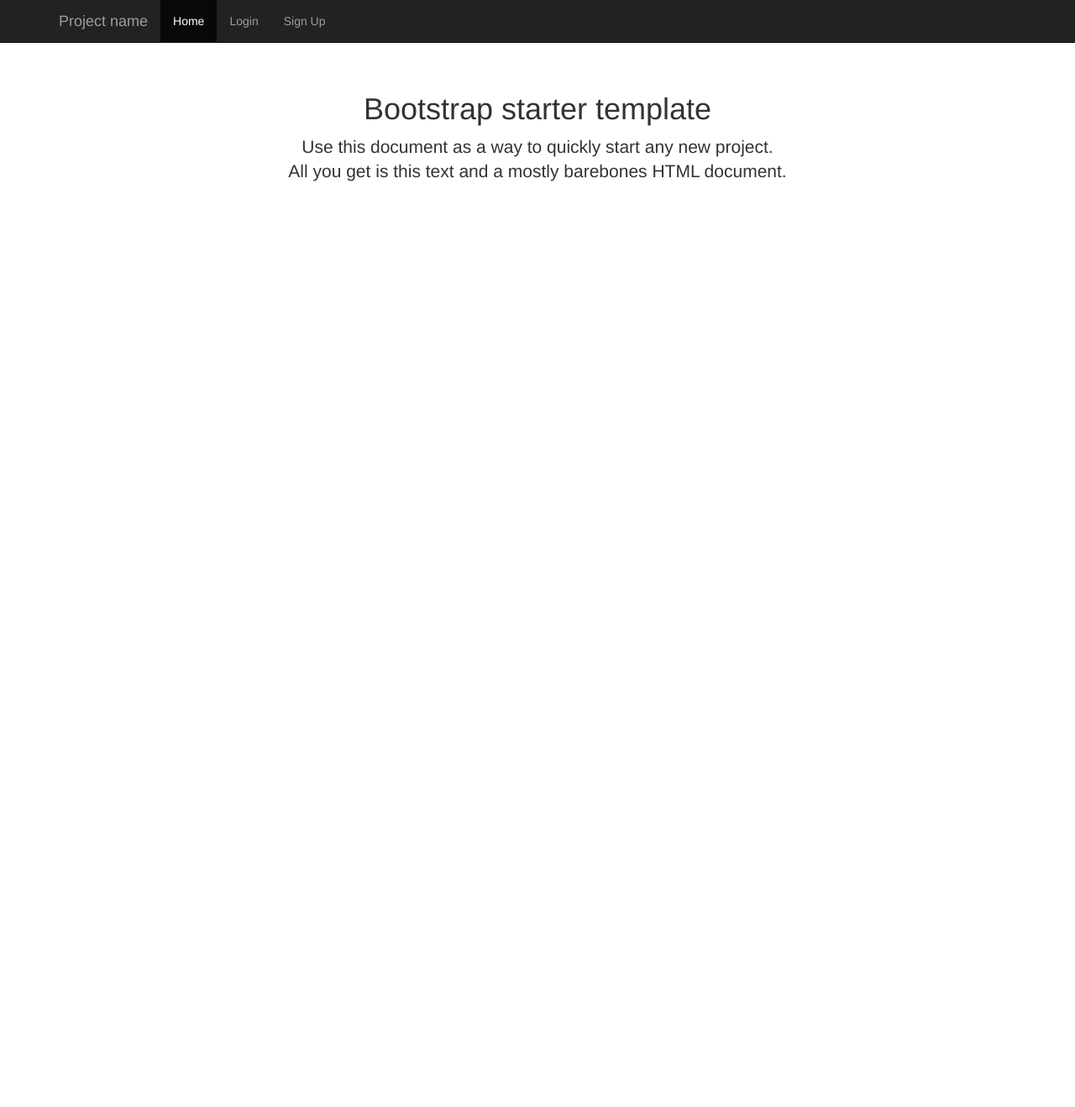
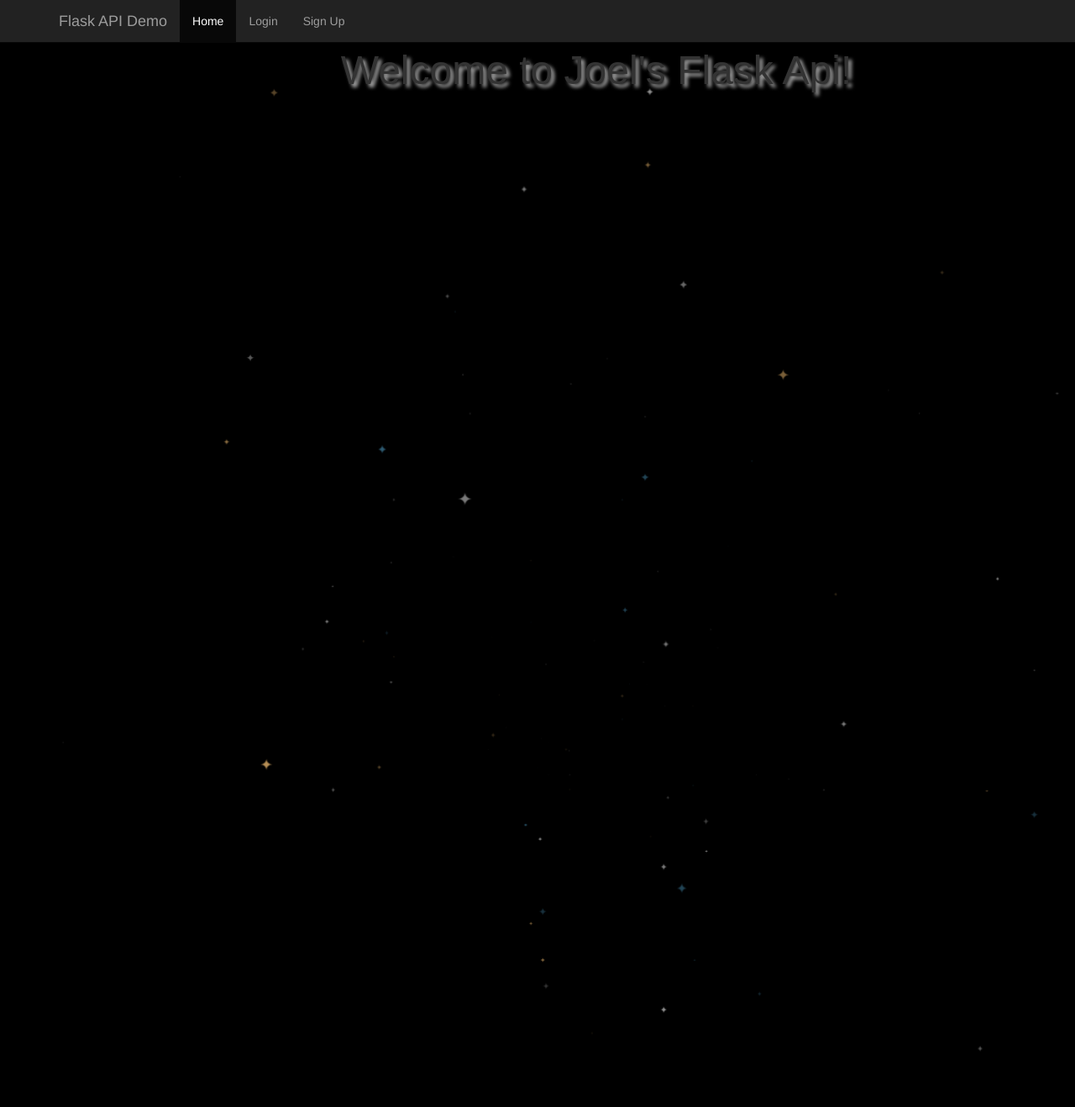
Before and after one commit to CU-Joel/joels-flask-api, a Flask app: template templates/index.html in a window 1280 px wide. Shown: the whole page at 84% size. Run offline with Flask 2, Linux system fonts and the light colour scheme; the template is opened without the code that fills it, so the values that code supplies are empty; parts of the project's set-up code (start-up, migrations or seed data) failed here and were passed over; some libraries are stand-ins or nearby versions; some web fonts are replaced.

Commit message:
Adding star background

```diff
--- a/application.py
+++ b/application.py
@@ -116,7 +116,7 @@ def token_required(f):
 
 @application.route("/")
 def index():
-    return "Hello"
+    return render_template("index.html")
 
 
 @application.route("/login", methods=["GET", "POST"])
--- a/templates/index.html
+++ b/templates/index.html
@@ -1,7 +1,7 @@
 {% extends "bootstrap/base.html" %}
 
 {% block title %}
-Demo App
+Flask API Demo
 {% endblock %}
 
 {% block styles %}
@@ -10,16 +10,130 @@ Demo App
 {% endblock %}
 
 {% block content %}
+<style>
+  html,
+  body {
+    background: #000000;
+    position: absolute;
+    width: 100%;
+    height: 100%;
+    overflow: hidden;
+  }
+
+
+  #layers {
+    width: 100%;
+    height: 100%;
+    position: absolute;
+    overflow: hidden;
+  }
+
+  .layer {
+    width: 100%;
+    height: 100%;
+    position: absolute;
+    opacity: 0;
+    -webkit-animation-name: zoom;
+    animation-name: zoom;
+    -webkit-animation-duration: 5s;
+    animation-duration: 5s;
+    -webkit-animation-timing-function: linear;
+    animation-timing-function: linear;
+    -webkit-animation-iteration-count: infinite;
+    animation-iteration-count: infinite;
+  }
+
+  .layer.layer-2 {
+    -webkit-animation-delay: 1s;
+    animation-delay: 1s;
+  }
+
+  .layer.layer-3 {
+    -webkit-animation-delay: 2s;
+    animation-delay: 2s;
+  }
+
+  .layer.layer-4 {
+    -webkit-animation-delay: 3s;
+    animation-delay: 3s;
+  }
+
+  .layer.layer-5 {
+    -webkit-animation-delay: 4s;
+    animation-delay: 4s;
+  }
+
+  .star {
+    width: 11px;
+    height: 11px;
+    display: inline-block;
+    position: absolute;
+    fill: #ffffff;
+  }
+
+  .star:nth-child(3n+3) {
+    fill: #FEC777;
+  }
+
+  .star:nth-child(5n+5) {
+    fill: #498FB3;
+  }
+
+  #starwars {
+    font-family: 'Star Jedi', arial;
+    font-size: 48px;
+    text-shadow: 4px 4px 4px #aaa;
+    text-align: center;
+  }
+
+  @-webkit-keyframes zoom {
+    0% {
+      -webkit-transform: scale(0.1);
+      transform: scale(0.1);
+      opacity: 0;
+    }
+
+    90% {
+      opacity: 1;
+    }
+
+    100% {
+      -webkit-transform: scale(2);
+      transform: scale(2);
+      opacity: 0;
+    }
+  }
+
+  @keyframes zoom {
+    0% {
+      -webkit-transform: scale(0.1);
+      transform: scale(0.1);
+      opacity: 0;
+    }
+
+    90% {
+      opacity: 1;
+    }
+
+    100% {
+      -webkit-transform: scale(2);
+      transform: scale(2);
+      opacity: 0;
+    }
+  }
+</style>
+
 <nav class="navbar navbar-inverse navbar-fixed-top">
   <div class="container">
     <div class="navbar-header">
-          <button type="button" class="navbar-toggle collapsed" data-toggle="collapse" data-target="#navbar" aria-expanded="false" aria-controls="navbar">
+      <button type="button" class="navbar-toggle collapsed" data-toggle="collapse" data-target="#navbar"
+        aria-expanded="false" aria-controls="navbar">
         <span class="sr-only">Toggle navigation</span>
         <span class="icon-bar"></span>
         <span class="icon-bar"></span>
         <span class="icon-bar"></span>
       </button>
-          <a class="navbar-brand" href="#">Project name</a>
+      <a class="navbar-brand" href="#">Flask API Demo</a>
     </div>
     <div id="navbar" class="collapse navbar-collapse">
       <ul class="nav navbar-nav">
@@ -27,16 +141,70 @@ Demo App
         <li><a href="{{ url_for('login') }}">Login</a></li>
         <li><a href="{{ url_for('signup') }}">Sign Up</a></li>
       </ul>
-        </div><!--/.nav-collapse -->
+    </div>
+    <!--/.nav-collapse -->
   </div>
 </nav>
 
+
 <div class="container">
+  <script src="//cdnjs.cloudflare.com/ajax/libs/jquery/2.1.3/jquery.min.js"></script>
+  <link rel="stylesheet" type="text/css" href="https://fonts.googleapis.com/css?family=Open+Sans:600,900">
+  <link rel="stylesheet" type="text/css" href="https://fonts.googleapis.com/css?family=Lato:300,700,900">
+  <link rel="shortcut icon" href="/favicon.ico">
+  <link href="https://allfont.net/allfont.css?fonts=star-jedi" rel="stylesheet" type="text/css" />
 
-      <div class="starter-template">
-        <h1>Bootstrap starter template</h1>
-        <p class="lead">Use this document as a way to quickly start any new project.<br> All you get is this text and a mostly barebones HTML document.</p>
+
+
+  <div id="layers">
+    <div id="starwars">Welcome to Joel's Flask Api!</div>
+    <div class="layer layer-1"></div>
+    <div class="layer layer-2"></div>
+    <div class="layer layer-3"></div>
+    <div class="layer layer-4"></div>
+    <div class="layer layer-5"></div>
   </div>
+
+  <script>
+    (function ($) {
+      $(document).ready(function () {
+
+        $('.layer').each(function () {
+
+          var $this = $(this),
+            limit = 30,
+            $star = [];
+
+          while (limit) {
+
+            $star = $('<span/>').addClass('star');
+            $star.html('<svg version="1.1" xmlns="http://www.w3.org/2000/svg" xmlns:xlink="http://www.w3.org/1999/xlink"><path d="M10.744,5.372C7.777,5.372,5.372,2.967,5.372,0c0,2.967-2.405,5.372-5.372,5.372c2.967,0,5.372,2.405,5.372,5.372 C5.372,7.777,7.777,5.372,10.744,5.372z"/></svg>');
+            $star.css({
+              left: randomInt(1, 100) + '%',
+              top: randomInt(1, 100) + '%',
+              transform: 'scale(' + randomNum(0, 1) + ')',
+              opacity: randomNum(0.6, 1)
+            });
+
+            $this.append($star);
+            limit--;
+          }
+        });
+
+      });
+
+      function randomInt(min, max) {
+        return Math.floor((Math.random() * max) + min);
+      }
+
+      function randomNum(min, max) {
+        return Math.max((Math.random() * max), min).toFixed(1);
+      }
+    })(jQuery);
+
+
+  </script>
+
 
 </div><!-- /.container -->
 {% endblock %}
```
Lines whose indentation alone changed are shown as unchanged.
